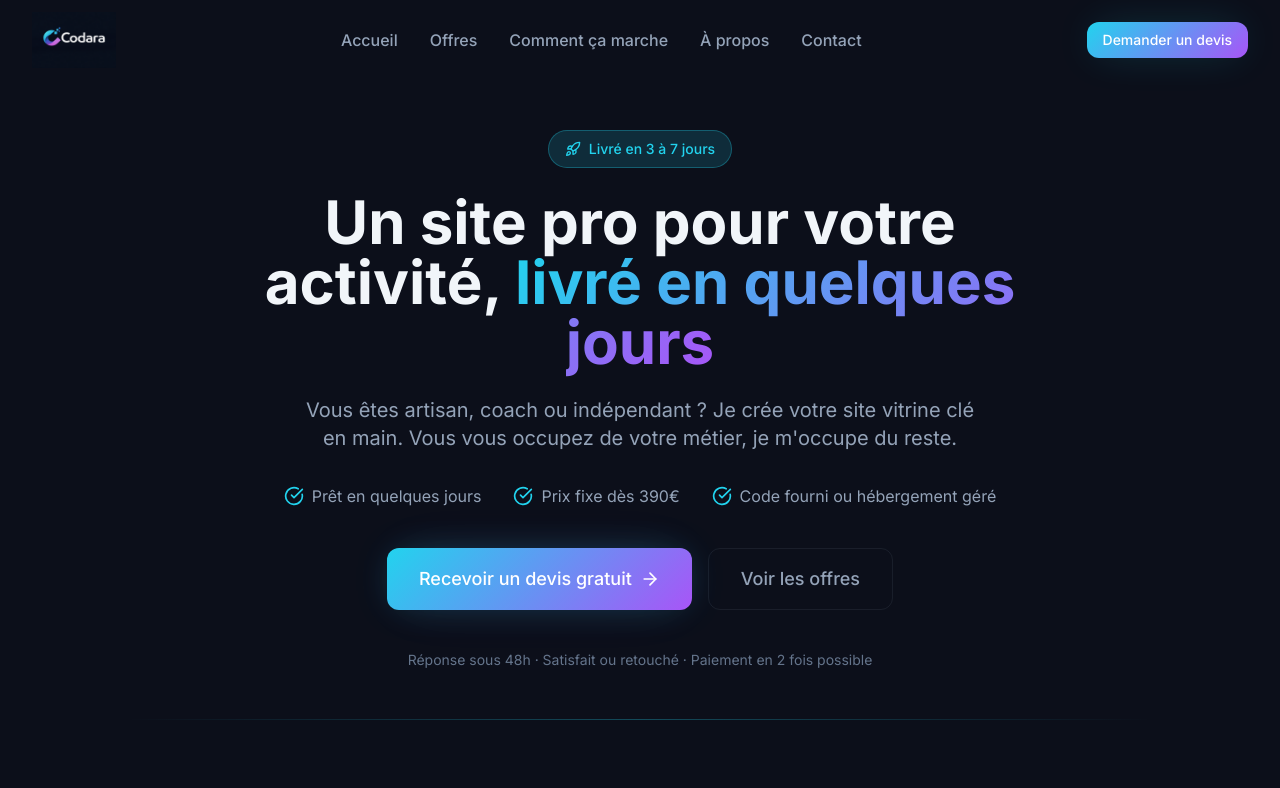
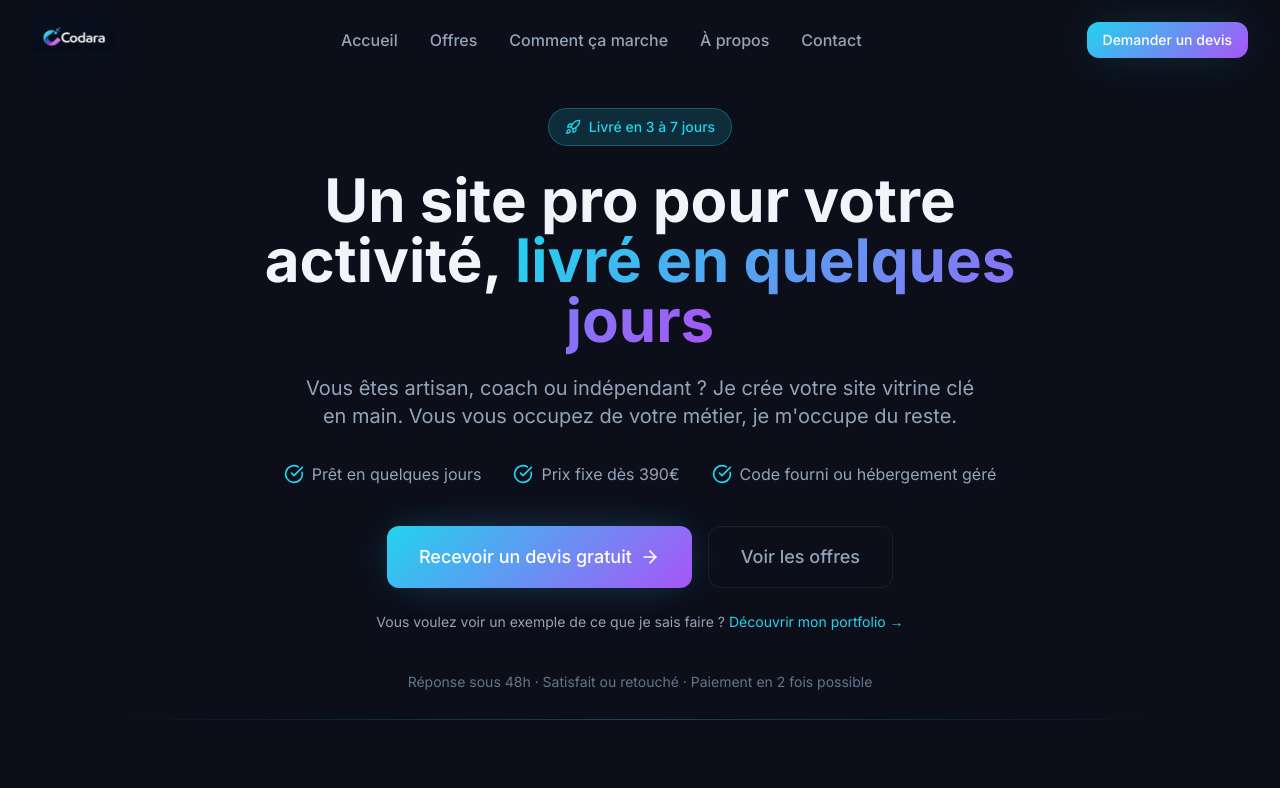
Before and after one commit to Massin-Aliouche/Codara, a Next.js app: page /Codara/ in a window 1280 px wide. Shown: the top 788 px of the page. Built offline with nearby package versions, Linux system fonts and the light colour scheme.

Commit message:
Hero: ajout lien discret vers portfolio massinaliouche.com

```diff
--- a/src/components/sections/Hero.tsx
+++ b/src/components/sections/Hero.tsx
@@ -44,7 +44,7 @@ export default function Hero() {
           </ul>
 
           {/* CTA Buttons */}
-          <div className="flex flex-col sm:flex-row gap-4 justify-center mb-10">
+          <div className="flex flex-col sm:flex-row gap-4 justify-center mb-6">
             <Button size="lg" href="#contact">
               Recevoir un devis gratuit
               <ArrowRight className="ml-2 w-5 h-5" />
@@ -53,6 +53,19 @@ export default function Hero() {
               Voir les offres
             </Button>
           </div>
+
+          {/* Portfolio link */}
+          <p className="text-sm text-[var(--text-muted)] mb-10">
+            Vous voulez voir un exemple de ce que je sais faire ?{' '}
+            <a
+              href="https://massinaliouche.com"
+              target="_blank"
+              rel="noopener noreferrer"
+              className="text-[var(--primary)] hover:underline transition-colors"
+            >
+              Découvrir mon portfolio →
+            </a>
+          </p>
 
           {/* Reassurance line */}
           <p className="hero-reassurance text-sm">
```
